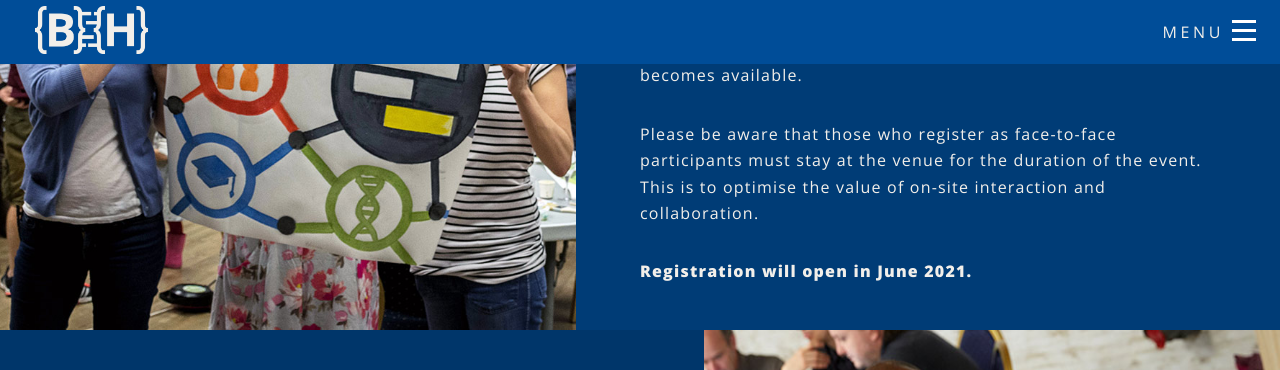
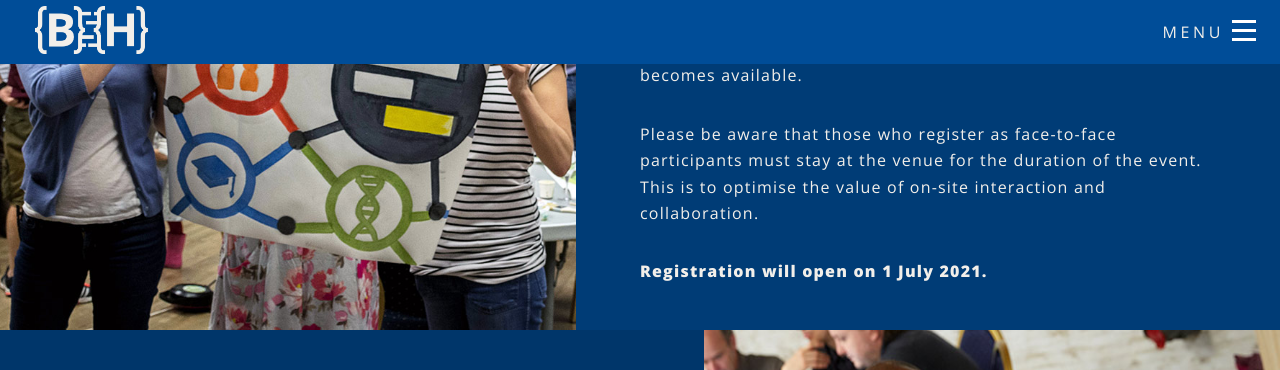
Before and after one commit to elixir-europe/biohackathon-europe-2021, a Jekyll site: the page built from index.html, in a window 1280 px wide and 900 px high, scrolled down 3401 px. Shown: the top 370 px of the window. Built offline with Jekyll 4.4.1, drawn with Linux system fonts in a browser that asks for light colours; nearby versions of some CDN libraries.

Commit message:
Correct registration date

```diff
--- a/index.html
+++ b/index.html
@@ -117,7 +117,7 @@ layout: landing
 			<p>Registration for the BioHackathon is free, however you will have to pay your own travel, food and accommodation expenses. ELIXIR will pay expenses for a limited number of participants for accepted projects. More information will be published as it becomes available. </p>
 			<p>Please be aware that those who register as face-to-face participants must stay at the venue for the duration of the event. This is to optimise the value of on-site interaction and collaboration.</p>
 			<!--<a href="{{ site.baseurl }}/registration.html" class="button special">REGISTRATION</a>-->
-			<p class="font-weight-bold">Registration will open in June 2021.</p>
+			<p class="font-weight-bold">Registration will open on 1 July 2021.</p>
 		</div>
 	</section>
 	<section id="landing-benefit" class="spotlight">
```
